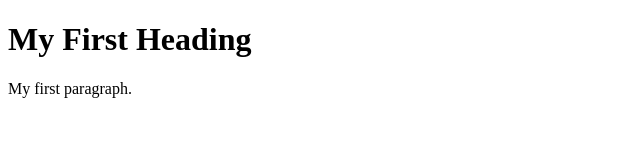
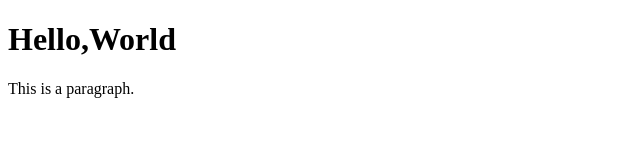
Before and after one commit to C0A20168/sample, a plain HTML site: page index.html in a window 1280 px wide. Shown: the whole page, without its empty margins (0-640 px from the left). Drawn offline with Linux system fonts and the light colour scheme.

Commit message:
Update index.html

```diff
--- a/index.html
+++ b/index.html
@@ -1,9 +1,13 @@
 <!DOCTYPE html>
 <html>
-<body>
+    <head>
+    <title>My Web App</title>
+    <link href='style.css'
+     rel='stylesheet' type='text/css'>
+  </head>
 
-<h1>My First Heading</h1>
-<p>My first paragraph.</p>
-
-</body>
-</html>
+ <body>
+   <h1>Hello,World</h1>
+   <p>This is a paragraph.</p>
+  </body>
+  </html>
```
